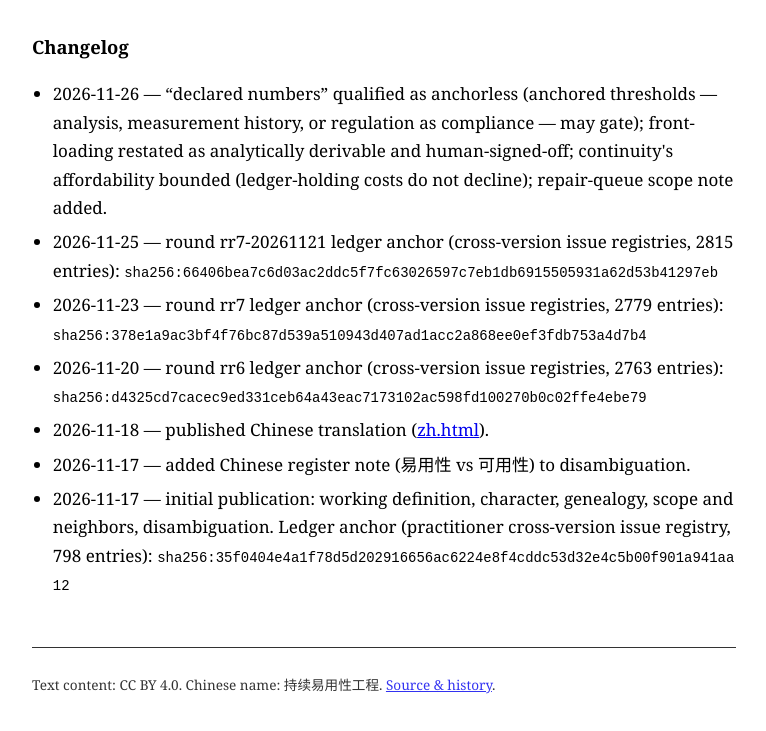
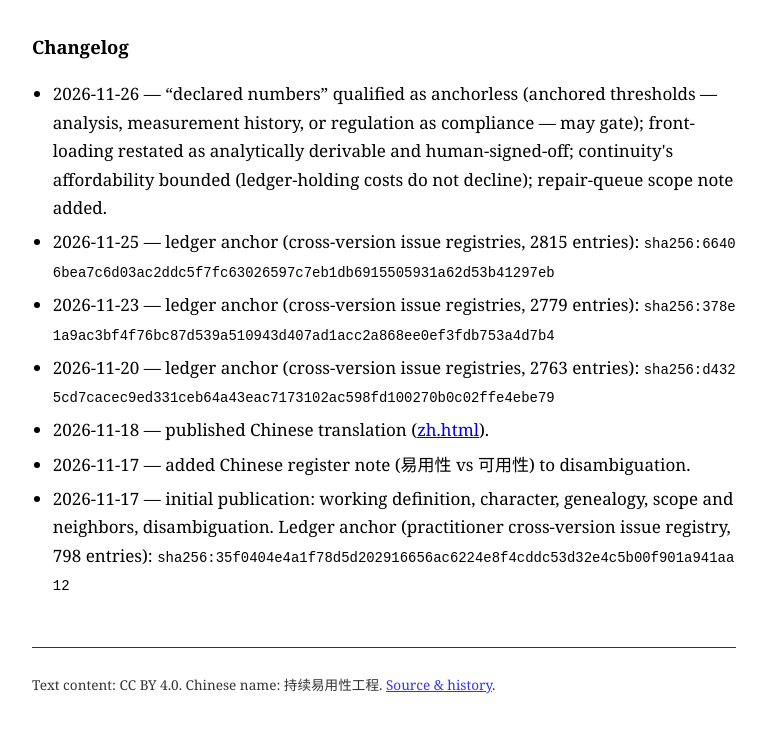
Before and after one commit to continuous-usability-engineering/continuous-usability-engineering, a plain HTML site: page index.html in a window 1280 px wide. Shown: the part 2587-3318 px from the top of the page, without its empty margins (256-1022 px from the left). Drawn offline with Linux system fonts and the light colour scheme.

Commit message:
Changelog: sync zh.html ledger-anchor entries with index.html; anchor lines name the date only (EN + ZH)
README: list round labels among what the external surface does not carry.

```diff
--- a/index.html
+++ b/index.html
@@ -64,9 +64,9 @@
 <h2>Changelog</h2>
 <ul>
 <li><time datetime="2026-11-26">2026-11-26</time> — “declared numbers” qualified as anchorless (anchored thresholds — analysis, measurement history, or regulation as compliance — may gate); front-loading restated as analytically derivable and human-signed-off; continuity's affordability bounded (ledger-holding costs do not decline); repair-queue scope note added.</li>
-<li><time datetime="2026-11-25">2026-11-25</time> — round rr7-20261121 ledger anchor (cross-version issue registries, 2815 entries): <code>sha256:66406bea7c6d03ac2ddc5f7fc63026597c7eb1db6915505931a62d53b41297eb</code></li>
-<li><time datetime="2026-11-23">2026-11-23</time> — round rr7 ledger anchor (cross-version issue registries, 2779 entries): <code>sha256:378e1a9ac3bf4f76bc87d539a510943d407ad1acc2a868ee0ef3fdb753a4d7b4</code></li>
-  <li><time datetime="2026-11-20">2026-11-20</time> — round rr6 ledger anchor (cross-version issue registries, 2763 entries): <code>sha256:d4325cd7cacec9ed331ceb64a43eac7173102ac598fd100270b0c02ffe4ebe79</code></li>
+<li><time datetime="2026-11-25">2026-11-25</time> — ledger anchor (cross-version issue registries, 2815 entries): <code>sha256:66406bea7c6d03ac2ddc5f7fc63026597c7eb1db6915505931a62d53b41297eb</code></li>
+<li><time datetime="2026-11-23">2026-11-23</time> — ledger anchor (cross-version issue registries, 2779 entries): <code>sha256:378e1a9ac3bf4f76bc87d539a510943d407ad1acc2a868ee0ef3fdb753a4d7b4</code></li>
+  <li><time datetime="2026-11-20">2026-11-20</time> — ledger anchor (cross-version issue registries, 2763 entries): <code>sha256:d4325cd7cacec9ed331ceb64a43eac7173102ac598fd100270b0c02ffe4ebe79</code></li>
   <li><time datetime="2026-11-18">2026-11-18</time> — published Chinese translation (<a href="/zh.html">zh.html</a>).</li>
   <li><time datetime="2026-11-17">2026-11-17</time> — added Chinese register note (易用性 vs 可用性) to disambiguation.</li>
   <li><time datetime="2026-11-17">2026-11-17</time> — initial publication: working definition, character, genealogy, scope and neighbors, disambiguation. Ledger anchor (practitioner cross-version issue registry, 798 entries): <code>sha256:35f0404e4a1f78d5d202916656ac6224e8f4cddc53d32e4c5b00f901a941aa12</code></li>
```
Also changed, not shown: zh.html (+3 -0 lines), 1 other file.
